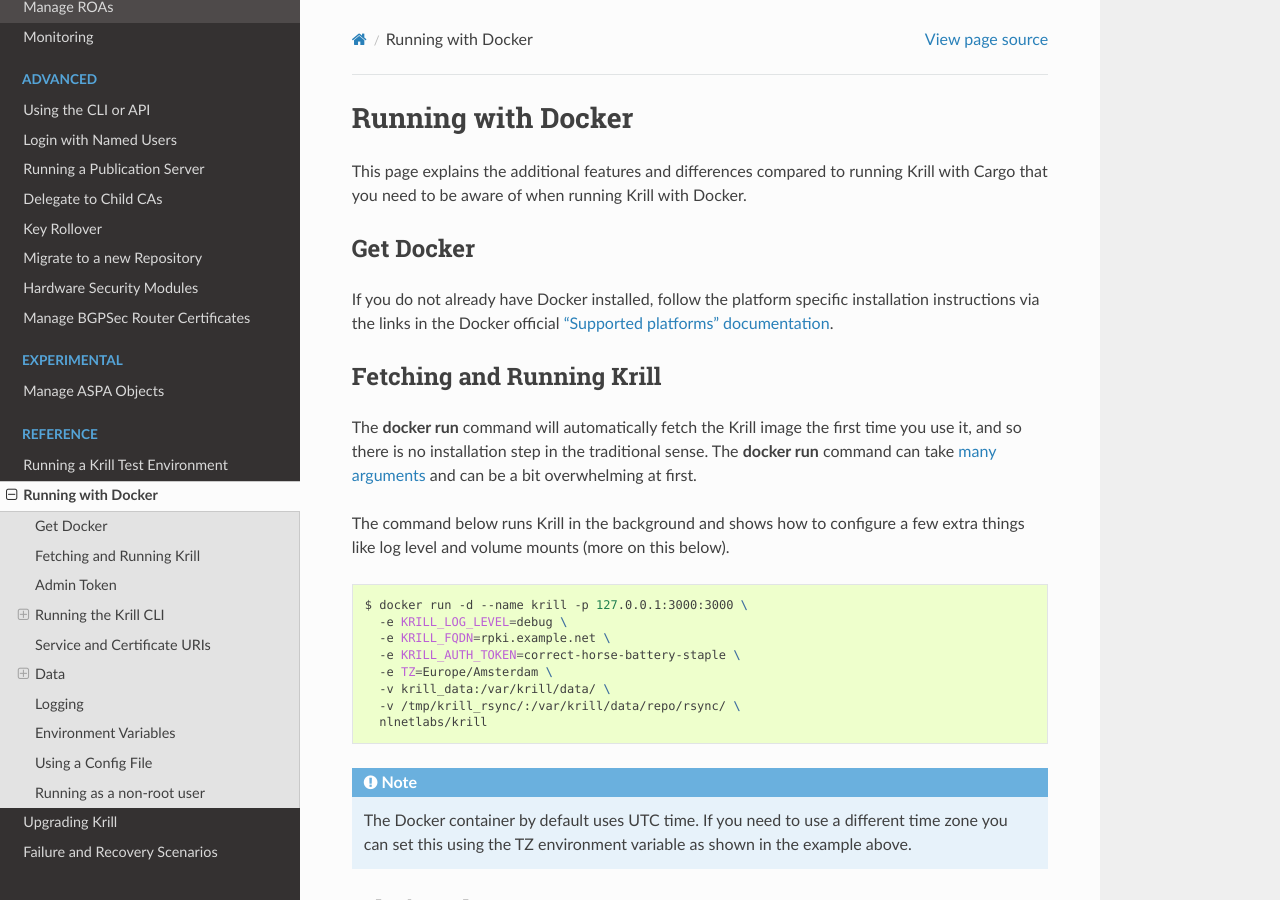
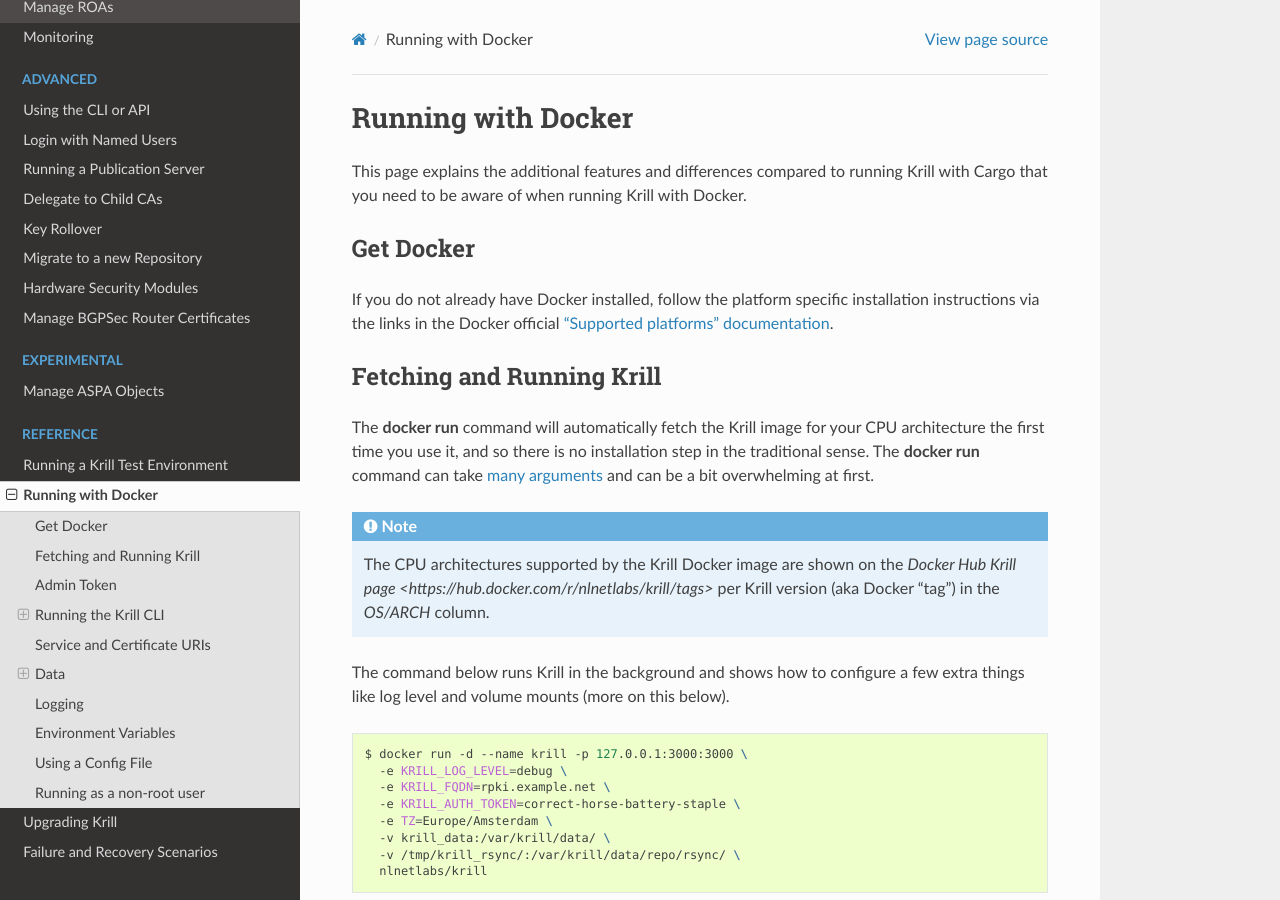
Before and after one commit to NLnetLabs/krill-manual, a Sphinx documentation site: the page built from source/docker.rst, in a window 1280 px wide and 900 px high. Built offline with Sphinx 7.4.7 and the Read the Docs theme 2.0.0, drawn with Linux system fonts in a browser that asks for light colours; the version number could not be read and is left out.

Commit message:
ARM support notes (#12)
* Add note about available packages for Debian on ARM.
* Mention multi-CPU architecture support for Docker.

```diff
--- a/source/docker.rst
+++ b/source/docker.rst
@@ -17,11 +17,15 @@
 Fetching and Running Krill
 --------------------------
 
-The :command:`docker run` command will automatically fetch the Krill image the
-first time you use it, and so there is no installation step in the traditional
-sense. The :command:`docker run` command can take `many arguments
-<https://docs.docker.com/engine/reference/run/>`_ and can be a bit overwhelming
-at first.
+The :command:`docker run` command will automatically fetch the Krill image for
+your CPU architecture the first time you use it, and so there is no installation
+step in the traditional sense. The :command:`docker run` command can take `many
+arguments <https://docs.docker.com/engine/reference/run/>`_ and can be a bit
+overwhelming at first.
+
+.. Note:: The CPU architectures supported by the Krill Docker image are shown
+   on the `Docker Hub Krill page <https://hub.docker.com/r/nlnetlabs/krill/tags>`
+   per Krill version (aka Docker "tag") in the `OS/ARCH` column.
 
 The command below runs Krill in the background and shows how to configure a few
 extra things like log level and volume mounts (more on this below).
--- a/source/install-and-run.rst
+++ b/source/install-and-run.rst
@@ -31,6 +31,11 @@
        If you have a machine with an amd64/x86_64 architecture running Debian 9,
        10 or 11, you can install Krill from our `software package
        repository <https://packages.nlnetlabs.nl>`_.
+
+       If your machine uses an ARM architecture we also provide (via the same
+       repository) ARMv6 & ARM64 packages for Debian 10 and an ARMv7 package for
+       Debian 11, intended to support Raspberry Pi 1b, Rock64 and Raspberry Pi 4b
+       respectively.
 
        First update the ``apt`` package index:
 
```
